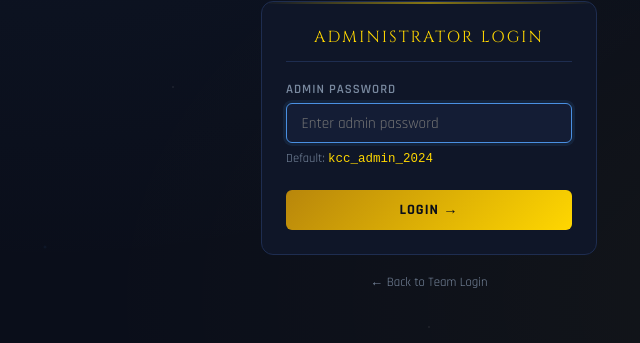
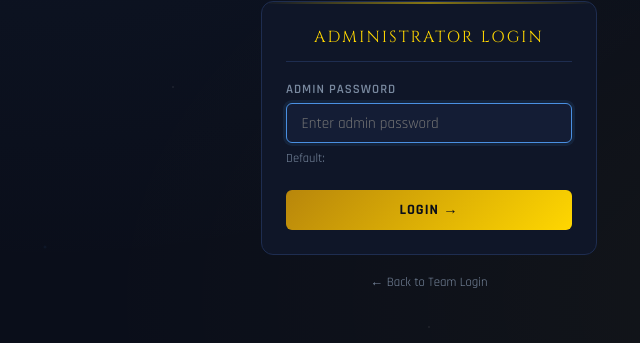
Before and after one commit to aarlozz/kcc_olympaid, a Django app: page /admin-panel/login/ in a window 1280 px wide. Shown: the part 393-736 px from the top of the page, without its empty margins (211-851 px from the left). Run offline with Django 5.2, Linux system fonts and the light colour scheme.

Commit message:
changed the admin panel

```diff
--- a/myproject/myapp/templates/admin_login.html
+++ b/myproject/myapp/templates/admin_login.html
@@ -24,7 +24,7 @@
         <div class="form-group">
           <label class="form-label">Admin Password</label>
           <input type="password" name="password" class="form-control" placeholder="Enter admin password" required autofocus>
-          <div style="font-size:0.78rem;color:var(--muted);margin-top:0.4rem;">Default: <span class="font-mono" style="color:var(--gold);">kcc_admin_2024</span></div>
+          <div style="font-size:0.78rem;color:var(--muted);margin-top:0.4rem;">Default: <span class="font-mono" style="color:var(--gold);"></span></div>
         </div>
         <button type="submit" class="btn btn-gold" style="width:100%;justify-content:center;padding:0.7rem;margin-top:0.5rem;">
           Login →
```
